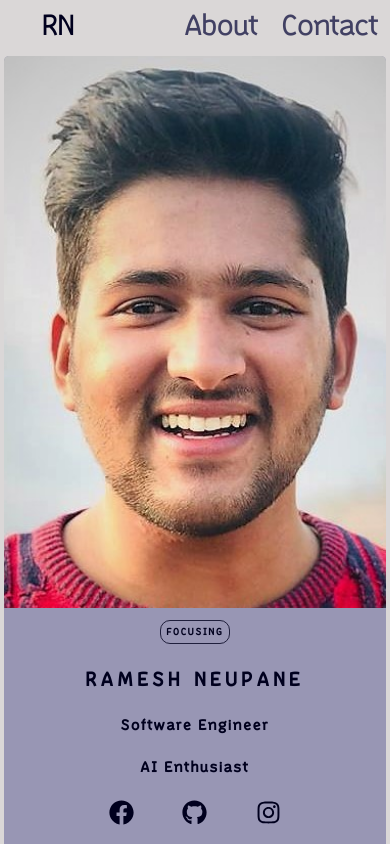
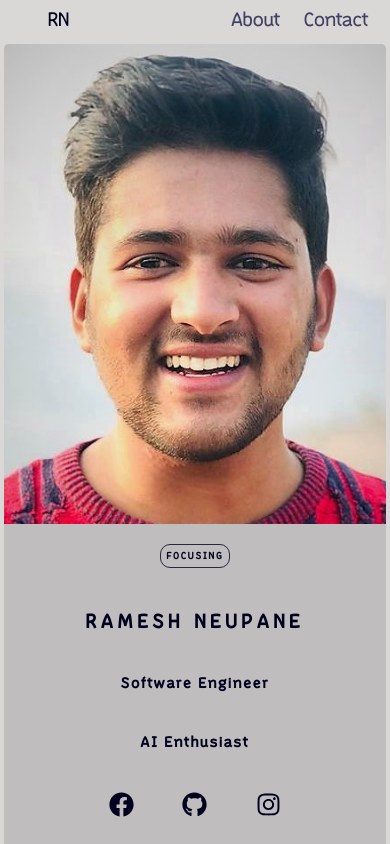
Before and after one commit to RameshNeupane/rameshneupane.github.io, a React (Create React App) app: page / in a window 390 px wide. Built offline with nearby package versions, Linux system fonts and the light colour scheme.

Commit message:
refactor color

```diff
--- a/src/App.css
+++ b/src/App.css
@@ -12,7 +12,7 @@
   height: 85%;
   margin-top: 1.5rem;
   border-radius: 0.5rem;
-  background-color: rgba(0, 0, 100, 0.3);
+  background-color: rgba(150, 150, 150, 0.4);
 }
 
 @media only screen and (max-width: 768px) {
--- a/src/components/Home/Home.css
+++ b/src/components/Home/Home.css
@@ -143,13 +143,13 @@
 
   .home .home-img {
     width: 100%;
-    height: 70%;
+    height: 60%;
     border-radius: 0.5rem 0.5rem 0 0;
   }
 
   .home .home-info {
     width: 100%;
-    height: 30%;
+    height: 40%;
   }
 
   .home .home-info p {
--- a/src/components/Nav/Nav.css
+++ b/src/components/Nav/Nav.css
@@ -30,12 +30,12 @@
 
 .Nav .tab:hover {
   border-radius: 0 0 0.5rem 0.5rem;
-  background-color: rgba(0, 0, 50, 0.4);
+  background-color: rgba(200, 200, 200, 0.8);
 }
 
 .Nav .tab.active {
   color: rgba(0, 0, 30, 1);
-  background-color: rgba(0, 0, 50, 0.6);
+  background-color: rgba(100, 100, 100, 0.8);
   border-radius: 0 0 0.5rem 0.5rem;
 }
 
@@ -62,9 +62,10 @@
   .Nav .navs {
     width: 70%;
     justify-content: flex-end;
+    padding-right: 1rem;
   }
 
   .Nav .tab {
-    font-size: 3rem;
+    font-size: 2rem;
   }
 }
```
